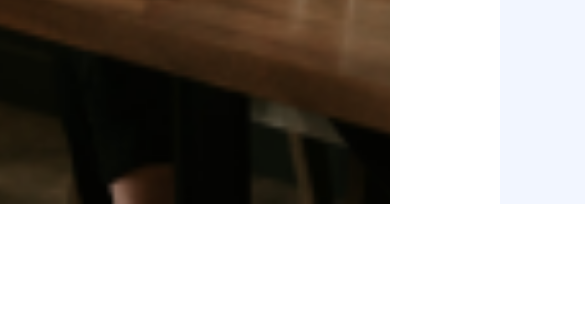
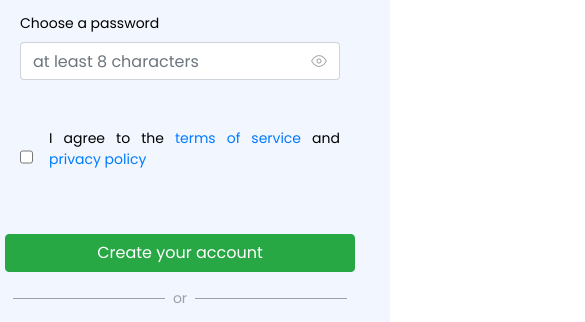
Before and after one commit to hngi/Team-New-Justice-League_Education-Template, a plain HTML site: page signup-1.html in a window 390 px wide. Shown: the part 893-1215 px from the top of the page, 585 px wide, since content can reach past the window. Before the commit the page ends 1097 px from the top, so only its background shows below. Drawn offline with nearby package versions, Linux system fonts and the light colour scheme.

Commit message:
repsonsive layout

```diff
--- a/css/signup.css
+++ b/css/signup-1.css
@@ -7,13 +7,13 @@ body{
 
 .my-container{
 	background-color: #F2F6FF;;
-	height: 1025px;
+	height: 2000px;
 	width: 100%;
 	padding: 0px 0px;
 }
 
 .row {
-    display: flex;
+	flex-direction: column;
 }
 
 
@@ -26,16 +26,17 @@ body{
 	-o-background-size: cover;
 	background-size: cover;
 	position: absolute;
-	width: 659px;
+	/* width: 659px; */
+	width: 100%;
 	height: 1025px;
 	left:0px;
-
 }
 
 .my-section2{
 	background: #F2F6FF;
 	position: absolute;
-	width: 781px;
+	/* width: 781px; */
+	width: 100%;
 	height: 1025px;
 	left: 659px;
 	padding: 80px 100px 30px 100px;
@@ -70,43 +71,19 @@ body{
 	right: 130px;
 }
 
-/* footer */
-/* footer{
-	background-color: #1652f0;
-	height:auto;
-	color: white;
-} */
-
-
-
-
-
-
-
-
-
-
-
-
-
-
-
-
-
-
-
 /* MEDIA QUERIES & RESPONSIVENESS */
 
 /* Extra small devices (phones, 600px and down) */
-@media only screen and (max-width: 375px) {
+
+  @media only screen and (max-width: 768px) {
 	.my-section1{
-		height: 300px;
-	}
+		  width: 100%;
+	  }
 	.my-section2{
-		left: 0px;
-		top: 400px;
+		left: 390px;
+		top: 150px;
 		padding: 10px 20px 10px 20px;
-		align-items: center;
+		width: 100%;
 	}
 	.google-img{
 		position: relative;
@@ -114,23 +91,43 @@ body{
 	}
   }
 
-/* Medium devices (laptops/tablets, 992px and up) */
 
-  @media only screen and (max-width: 685px) {
-	  .my-container{
-		  width: 100%;
-	  }
+  @media only screen and (max-width: 992px) {
+	.row{
+		flex-direction:row;
+	}
+	.my-section1{
+		height: 400px;
+	}
 	.my-section2{
+		width: 100%;
 		left: 0px;
+		top: 450px;
 		padding: 10px 20px 10px 20px;
 	}
-}
+	.google-img{
+		position: relative;
+		right: 60px;
+	}
+  }
 
-/* Large devices (laptops/desktops, 992px and up) */
-@media only screen and (max-width: 1024px) {
+
+  @media only screen and (max-width: 1200px) {
+	.row{
+		flex-direction:row;
+	}
+	.my-section1{
+		height: 400px;
+	}
 	.my-section2{
-		left: 500px;
+		width: 100%;
+		/* height: 1000px; */
+		left: 0px;
+		top: 450px;
 		padding: 10px 20px 10px 20px;
-
 	}
-}
+	.google-img{
+		position: relative;
+		right: 60px;
+	}
+  }
--- a/signup.html
+++ b/signup-1.html
@@ -17,7 +17,7 @@
 
     <!-- Custom CSS -->
     <link rel="stylesheet" href="css/header-footer.css">
-    <link rel="stylesheet" href="css/signup.css"> <!-- Use this link for your pages CSS -->
+    <link rel="stylesheet" href="css/signup-1.css"> <!-- Use this link for your pages CSS -->
 
     <title>Education</title>
   </head>
@@ -61,12 +61,13 @@
 
     <body>
         <div class="container-fluid my-container">
-            <div class="row row-col-md-2">
-                <div class="col-12 col-md-6 my-section1">
+            <div class="row d-flex col-12 col-sm-6 col-md-6">
+                <div class=" my-section1">
+                  <!-- col-12 col-md-6 -->
                    <!-- Shaydee, please fix the image for this div -->
                 </div>
 
-                <div class="col-12 col-md-6 text-justify my-section2">
+                <div class=" text-justify my-section2">
                     <h2 class="mb-sm-3 col-12 ">Join Zuri Academy.</h2>
                     <p class="text-success mb-sm-5 col-12">Sign up and gain access to world class education, courses with the guidance of our teachers</p>
 
```
